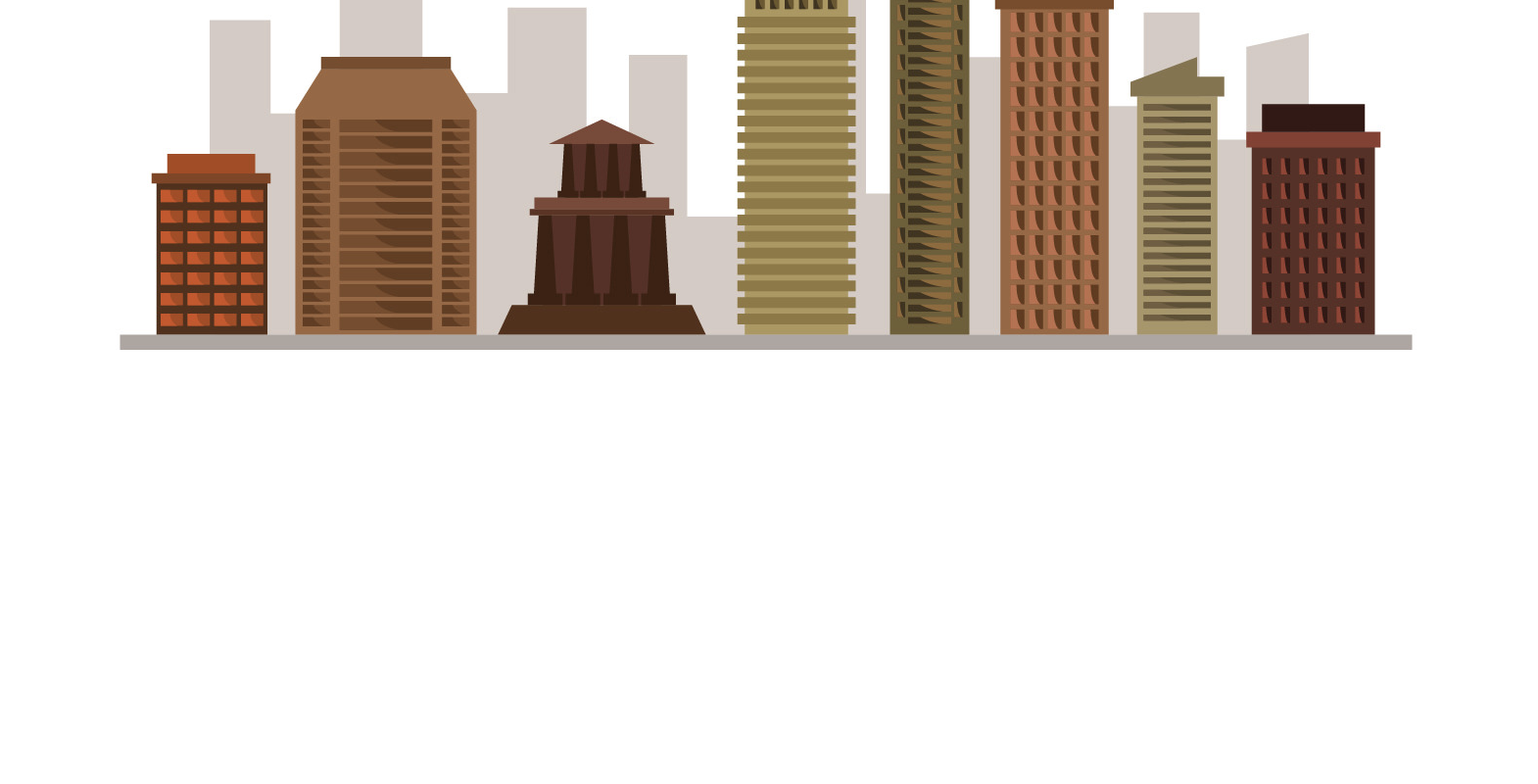
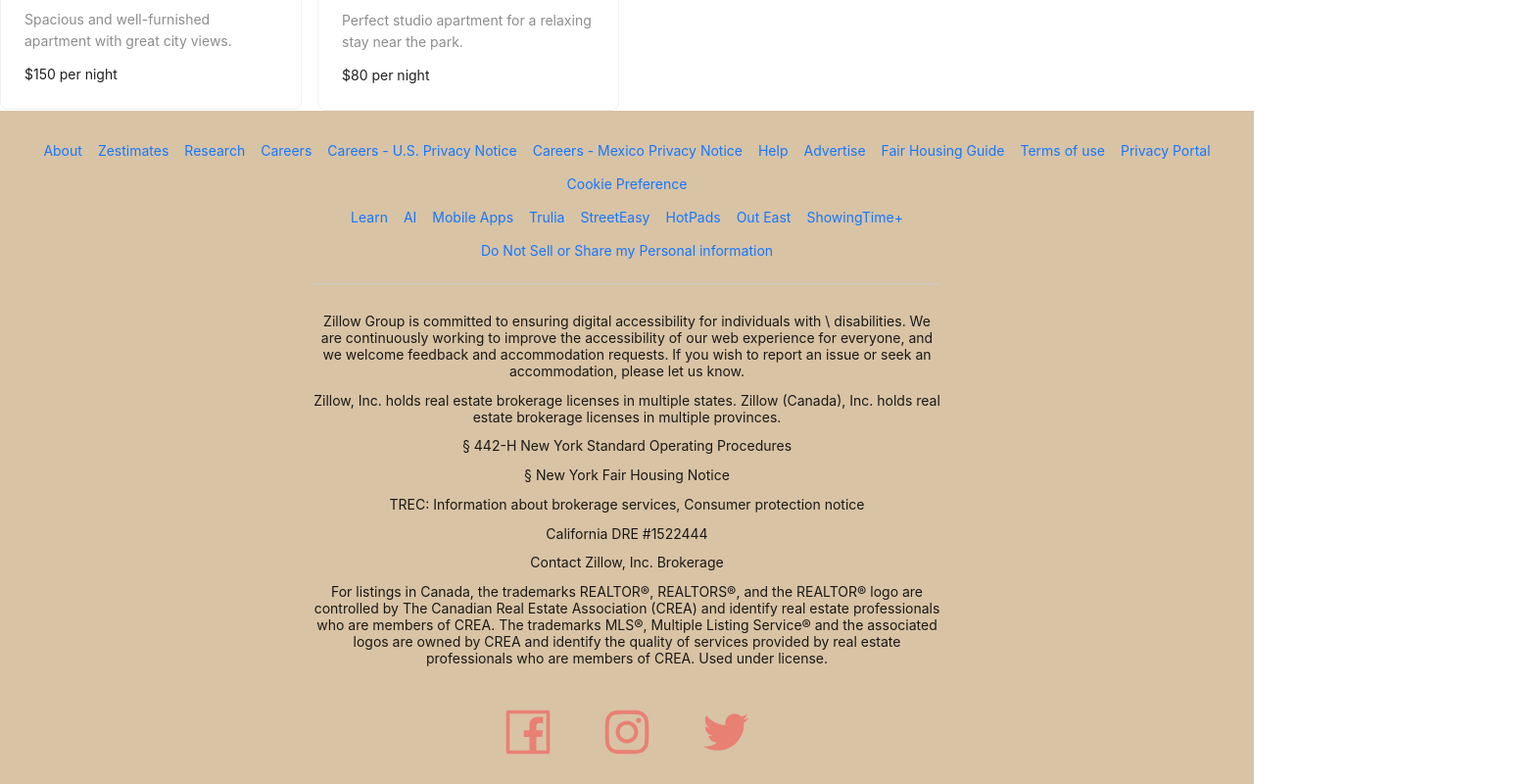
Before and after one commit to gadanishant/Test, a React (Create React App) app in the folder boston-town/: page /listing in a window 1280 px wide. Shown: the part 340-1140 px from the top of the page at 98% size, 1570 px wide, since content can reach past the window. Before the commit the page ends 800 px from the top, so only its background shows below. Built offline with nearby package versions, Linux system fonts and the light colour scheme.

Commit message:
ApartmentListings and footer push

```diff
--- a/boston-town/src/App.js
+++ b/boston-town/src/App.js
@@ -3,7 +3,7 @@
 import Navbar from './components/navbar/navbar';
 import Login from './pages/customer/login/login';
 import Signup from './pages/customer/signup/signup';
-
+import ApartmentListings from './pages/customer/apartmentListings/apartmentListings'
 function App() {
 	return (
 		<div className="App">
@@ -14,6 +14,8 @@
 					<Routes>
 						<Route path="/signup" element={<Signup />} />
 						<Route path="/login" element={<Login />} />
+						<Route path="/listing" element={<ApartmentListings />} />
+
 					</Routes>
 					<Footer />
 				</div>
--- a/boston-town/src/components/footer/footer.css
+++ b/boston-town/src/components/footer/footer.css
@@ -1,10 +1,39 @@
-/* Add additional styles for your content if needed */
-body {
-    display: flex;
-}
-#footerImage {
-    margin: auto;
-    height:auto;
+.app-footer {
+    text-align: center;
+    padding: 24px 0;
+    background-color:#D8C3A5;
+    padding: '24px 0';
+  }
 
+  .app-footer .footer-link{
+    margin: 6px 8px; /* Adjust the space between links as needed */
+    display: inline-block;
+  }
 
-}
+  .horizontal-line {
+    border: none; /* Remove default border */
+    border-top: 1px solid #ccc; /* Adjust color and thickness as needed */
+    width: 50%;
+    margin: 16px auto;
+  }
+
+  .footer-para {
+    width: 50%;
+    margin: 16px auto;
+  }
+
+  .footer-para > P {
+    padding-top:2%;
+  }
+
+  .footer-icons {
+    font-size: 50px;
+    padding:2%;
+    color:#E98074;
+
+  }
+
+  img {
+    height:20%;
+    width:80%;
+  }
--- a/boston-town/src/components/footer/footer.js
+++ b/boston-town/src/components/footer/footer.js
@@ -1,13 +1,99 @@
-import * as React from 'react';
-//import Button from '@mui/material/Button';
-import myImage from '../../../src/assets/images/Boston_Town_Footer_Image.png';
+import React from 'react';
+import { Layout, Row, Col, Typography} from 'antd';
+import { FacebookOutlined, InstagramOutlined, TwitterOutlined } from '@ant-design/icons';
+import './footer.css';
+import Boston_Town_Footer_Image from  "../../../src/assets/images/Boston_Town_Footer_Image.png"
+const { Footer } = Layout;
+const { Link, Text } = Typography;
 
-const Footer = () => {
-    return (
-        <>
-        <img src = {myImage}></img>
-        </>
-    );
-}
+const AppFooter = () => {
+  return (
+    <Footer className="app-footer">
+      <Row gutter={16} justify="center">
 
-export default Footer;
+          <Link className="footer-link">About</Link>
+          <Link className="footer-link">Zestimates</Link>
+          <Link className="footer-link">Research</Link>
+          <Link className="footer-link">Careers</Link>
+          <Link className="footer-link">Careers - U.S. Privacy Notice</Link>
+          <Link className="footer-link">Careers - Mexico Privacy Notice</Link>
+          <Link className="footer-link">Help</Link>
+          <Link className="footer-link">Advertise</Link>
+          <Link className="footer-link">Fair Housing Guide</Link>
+          <Link className="footer-link">Terms of use</Link>
+          <Link className="footer-link">Privacy Portal</Link>
+          <Link className="footer-link">Cookie Preference</Link>
+
+
+        </Row>
+        <Row gutter={16} justify="center">
+
+        <Link className="footer-link">Learn</Link>
+        <Link className="footer-link">AI</Link>
+        <Link className="footer-link">Mobile Apps</Link>
+        <Link className="footer-link">Trulia</Link>
+        <Link className="footer-link">StreetEasy</Link>
+        <Link className="footer-link">HotPads</Link>
+        <Link className="footer-link">Out East</Link>
+        <Link className="footer-link">ShowingTime+</Link>
+
+        </Row>
+
+        <Row gutter={16} justify="center">
+            <Link className="footer-link">Do Not Sell or Share my Personal information</Link>
+        </Row>
+
+        <hr className="horizontal-line" />
+
+        <p className = "footer-para">
+        <p>
+            Zillow Group is committed to ensuring digital accessibility for individuals with \
+            disabilities. We are continuously working to improve the accessibility of our web
+            experience for everyone, and we welcome feedback and accommodation requests.
+            If you wish to report an issue or seek an accommodation, please let us know.
+        </p>
+
+        <p>
+            Zillow, Inc. holds real estate brokerage licenses in multiple states.
+            Zillow (Canada), Inc. holds real estate brokerage licenses in multiple provinces.
+        </p>
+        <p>
+            § 442-H New York Standard Operating Procedures
+        </p>
+        <p>
+            § New York Fair Housing Notice
+        </p>
+        <p>
+        TREC: Information about brokerage services, Consumer protection notice
+        </p>
+        <p>
+        California DRE #1522444
+        </p>
+
+        <p>
+            Contact Zillow, Inc. Brokerage
+        </p>
+
+        <p>
+        For listings in Canada, the trademarks REALTOR®, REALTORS®, and the REALTOR® logo are
+        controlled by The Canadian Real Estate Association (CREA) and identify real estate
+        professionals who are members of CREA. The trademarks MLS®, Multiple Listing Service®
+        and the associated logos are owned by CREA and identify the quality of services
+        provided by real estate professionals who are members of CREA. Used under license.
+        </p>
+
+        </p>
+
+        <div>
+        <Link><FacebookOutlined className = "footer-icons"/></Link>
+        <Link><InstagramOutlined className = "footer-icons"/></Link>
+        <Link><TwitterOutlined className = "footer-icons"/></Link>
+        </div>
+
+        <img src = {Boston_Town_Footer_Image}></img>
+
+
+    </Footer>
+  )};
+
+export default AppFooter;
--- /dev/null
+++ b/boston-town/src/pages/customer/apartmentListings/apartmentListings.js
@@ -0,0 +1,47 @@
+import React from 'react';
+import { Card, Row, Col } from 'antd';
+
+const ApartmentListings = () => {
+  // Example data for apartment listings
+  const apartmentListings = [
+    {
+      id: 1,
+      title: 'Modern Apartment in the City Center',
+      description: 'Spacious and well-furnished apartment with great city views.',
+      price: '$150 per night',
+      image: 'https://placekitten.com/400/300', // Replace with the actual image URL
+    },
+    {
+      id: 2,
+      title: 'Cozy Studio Near the Park',
+      description: 'Perfect studio apartment for a relaxing stay near the park.',
+      price: '$80 per night',
+      image: 'https://placekitten.com/400/301', // Replace with the actual image URL
+    },
+    // Add more apartment listings as needed
+  ];
+
+  return (
+    <Row gutter={16}>
+      {apartmentListings.map((apartment) => (
+        <Col key={apartment.id} xs={24} sm={12} md={8} lg={6}>
+          <Card
+            hoverable
+            cover={<img alt="apartment" src={apartment.image} />}
+          >
+            <Card.Meta
+              title={apartment.title}
+              description={apartment.description}
+            />
+            <div style={{ marginTop: '16px' }}>
+              <p>{apartment.price}</p>
+              {/* Add more details as needed */}
+            </div>
+          </Card>
+        </Col>
+      ))}
+    </Row>
+  );
+};
+
+export default ApartmentListings;
```
Also changed, not shown: boston-town/src/assets/images/Boston_Town_Footer_Image.png.
